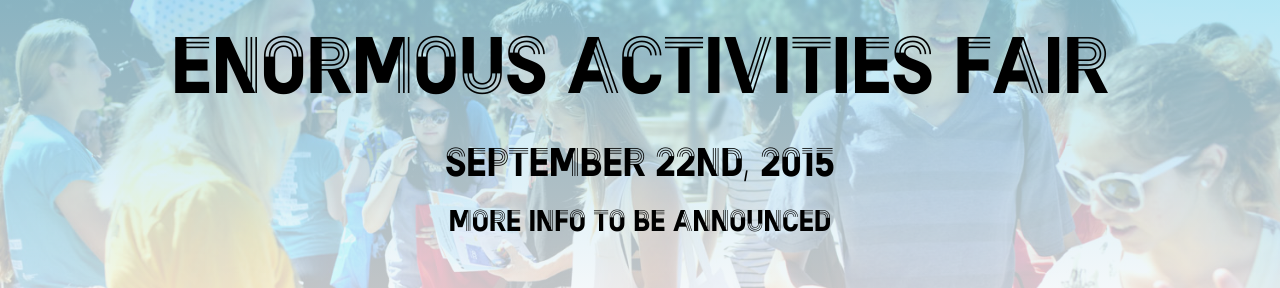
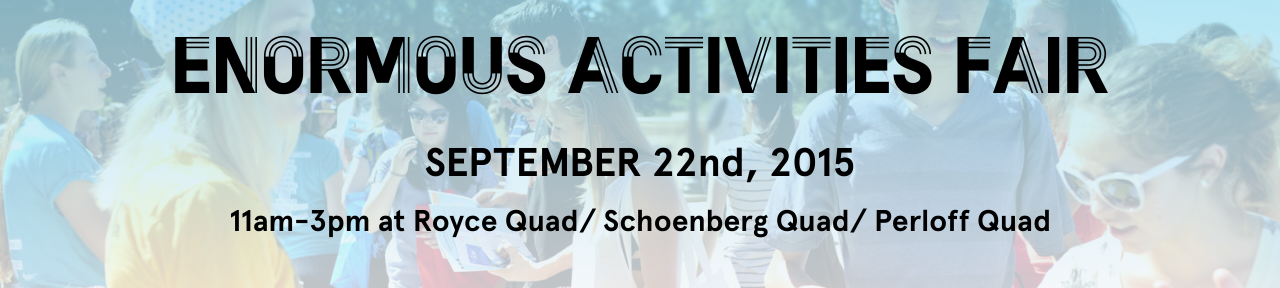
Before and after one commit to KyCodeHuynh/eaf-2015, a plain HTML site: page index.html in a window 1280 px wide. Shown: the part 110-398 px from the top of the page. Drawn offline with Linux system fonts and the light colour scheme.

Commit message:
added new info with font

```diff
--- a/index.html
+++ b/index.html
@@ -28,8 +28,11 @@
     <div>
         <h1 style="text-align:center;" id="title">Enormous Activities Fair</h1>
         <div class="sm-buffer"></div>
-        <h4 id="date">SEPTEMBER 22nd, 2015</h4>
-        <h2 style="text-align:center">More Info to be Announced</h2>
+        <div style="text-align:center; font-family:apercubold">
+            <h4 id="date">SEPTEMBER 22nd, 2015</h4>
+            <h2 >11am-3pm at Royce Quad/ Schoenberg Quad/ Perloff Quad</h2>
+        </div>
+
     </div>
     <div class="large-buffer"></div>
 
```
